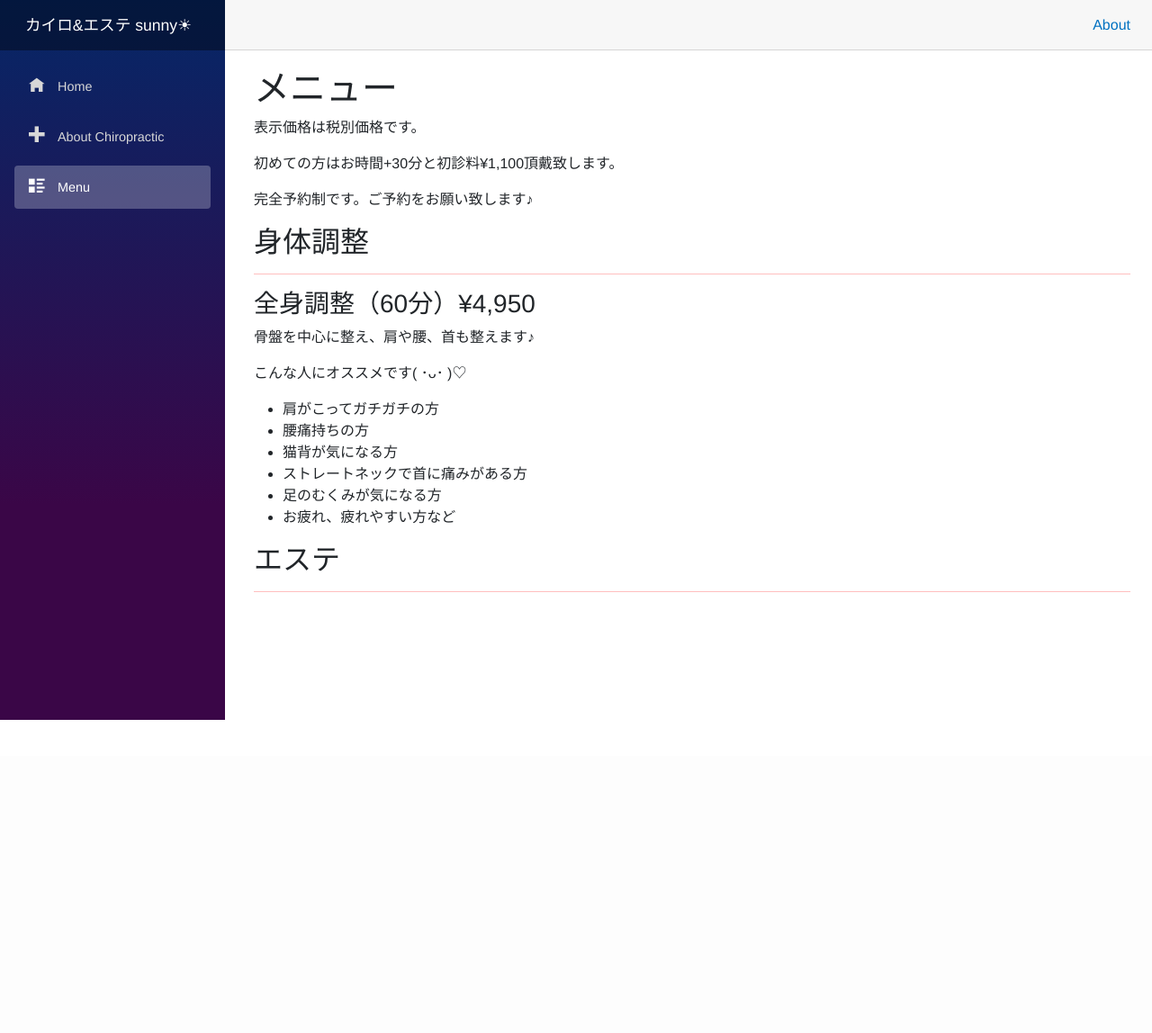
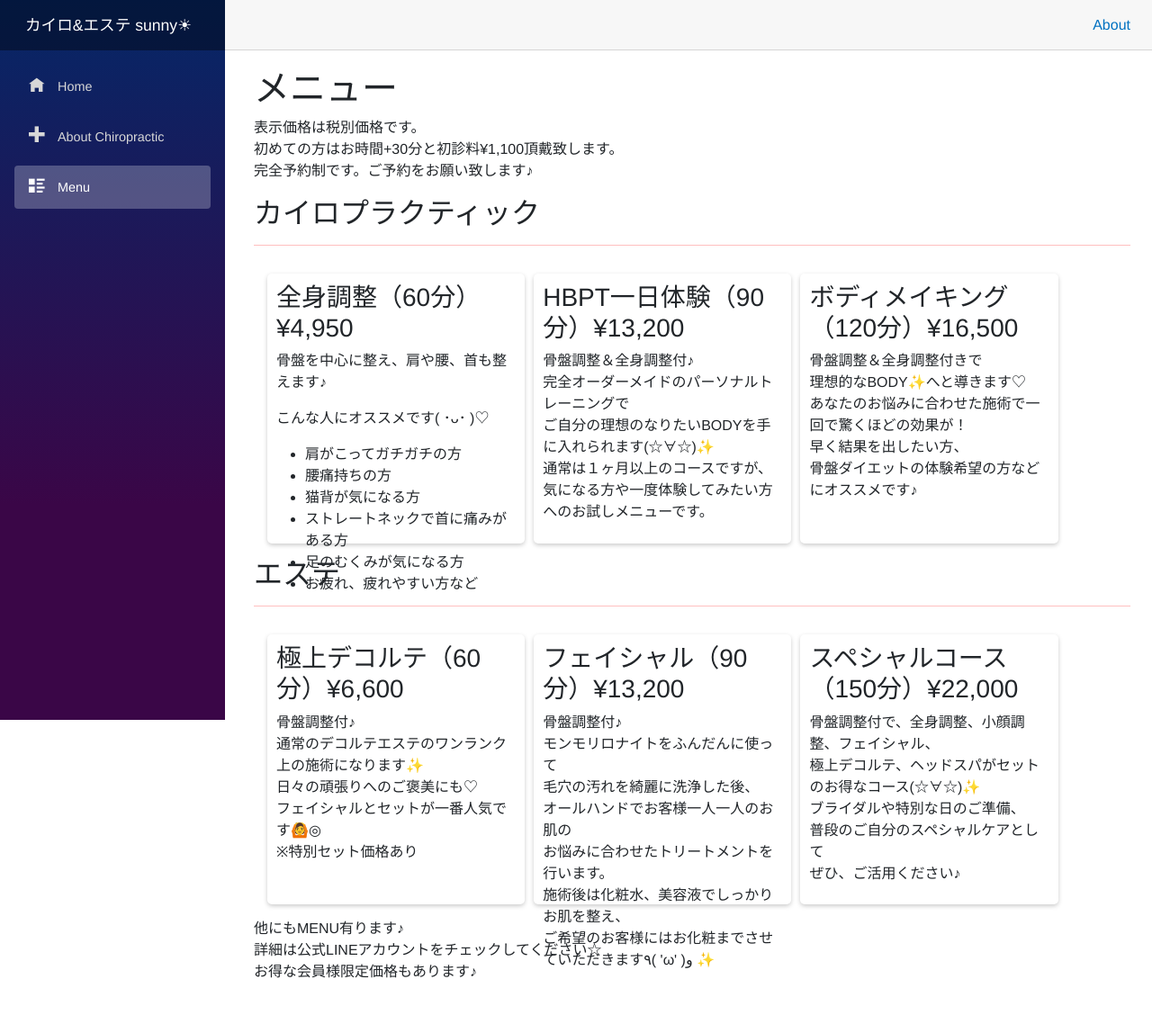
Before and after one commit to rakekiyo/sunny-hp_old, an ASP.NET Core app: page /menu in a window 1280 px wide. Shown: the whole page at 90% size. Before the commit the page ends 800 px from the top, so only its background shows below. Run offline with ASP.NET Core 8, Linux system fonts and the light colour scheme; style sheets or scripts are compiled from the project's sources; some web fonts are replaced.

Commit message:
メニューを作成

```diff
--- a/blazor-app/Pages/Menu.razor
+++ b/blazor-app/Pages/Menu.razor
@@ -8,15 +8,16 @@
 </section>
 
 <section>
-  <p>表示価格は税別価格です。</p>
-  <p>初めての方はお時間+30分と初診料¥1,100頂戴致します。</p>
-  <p>完全予約制です。ご予約をお願い致します♪</p>
+  <p>表示価格は税別価格です。<br>
+    初めての方はお時間+30分と初診料¥1,100頂戴致します。<br>
+    完全予約制です。ご予約をお願い致します♪</p>
 </section>
 
 <section>
-  <h2 class="sunny-subtitle">身体調整</h2>
+  <h2 class="sunny-subtitle">カイロプラクティック</h2>
   <hr>
   <div class="sunny-menu-container">
+    <div class="sunny-menu-item sunny-card">
       <h3 class="sunny-menu-title">全身調整（60分）¥4,950</h3>
       <div class="sunny-menu-content">
         <p>骨盤を中心に整え、肩や腰、首も整えます♪</p>
@@ -31,12 +32,72 @@
         </ul>
       </div>
     </div>
+    <div class="sunny-menu-item sunny-card">
+      <h3 class="sunny-menu-title">HBPT一日体験（90分）¥13,200</h3>
+      <div class="sunny-menu-content">
+        <p>骨盤調整＆全身調整付♪<br>
+          完全オーダーメイドのパーソナルトレーニングで<br>
+          ご自分の理想のなりたいBODYを手に入れられます(☆∀☆)✨<br>
+          通常は１ヶ月以上のコースですが、<br>
+          気になる方や一度体験してみたい方へのお試しメニューです。</p>
+      </div>
+    </div>
+    <div class="sunny-menu-item sunny-card">
+      <h3 class="sunny-menu-title">ボディメイキング（120分）¥16,500</h3>
+      <div class="sunny-menu-content">
+        <p>骨盤調整＆全身調整付きで<br>
+          理想的なBODY✨へと導きます♡<br>
+          あなたのお悩みに合わせた施術で一回で驚くほどの効果が！<br>
+          早く結果を出したい方、<br>
+          骨盤ダイエットの体験希望の方などにオススメです♪</p>
+      </div>
+    </div>
+  </div>
 </section>
 
 <section>
   <h2 class="sunny-subtitle">エステ</h2>
   <hr>
-  <div class="sunny-menu-container"></div>
+  <div class="sunny-menu-container">
+    <div class="sunny-menu-item sunny-card">
+      <h3 class="sunny-menu-title">極上デコルテ（60分）¥6,600</h3>
+      <div class="sunny-menu-content">
+        <p>骨盤調整付♪<br>
+          通常のデコルテエステのワンランク上の施術になります✨<br>
+          日々の頑張りへのご褒美にも♡<br>
+          フェイシャルとセットが一番人気です🙆◎<br>
+          ※特別セット価格あり</p>
+      </div>
+    </div>
+    <div class="sunny-menu-item sunny-card">
+      <h3 class="sunny-menu-title">フェイシャル（90分）¥13,200</h3>
+      <div class="sunny-menu-content">
+        <p>骨盤調整付♪<br>
+          モンモリロナイトをふんだんに使って<br>
+          毛穴の汚れを綺麗に洗浄した後、<br>
+          オールハンドでお客様一人一人のお肌の<br>
+          お悩みに合わせたトリートメントを行います。<br>
+          施術後は化粧水、美容液でしっかりお肌を整え、<br>
+          ご希望のお客様にはお化粧までさせていただきます٩( 'ω' )و ✨</p>
+      </div>
+    </div>
+    <div class="sunny-menu-item sunny-card">
+      <h3 class="sunny-menu-title">スペシャルコース（150分）¥22,000</h3>
+      <div class="sunny-menu-content">
+        <p>骨盤調整付で、全身調整、小顔調整、フェイシャル、<br>
+          極上デコルテ、ヘッドスパがセットのお得なコース(☆∀☆)✨<br>
+          ブライダルや特別な日のご準備、<br>
+          普段のご自分のスペシャルケアとして<br>
+          ぜひ、ご活用ください♪</p>
+      </div>
+    </div>
+  </div>
+</section>
+
+<section>
+  <p>他にもMENU有ります♪<br>
+    詳細は公式LINEアカウントをチェックしてください☆<br>
+    お得な会員様限定価格もあります♪</p>
 </section>
 
 @* <p>This component demonstrates fetching data from the server.</p>
--- a/blazor-app/wwwroot/css/sunny.css
+++ b/blazor-app/wwwroot/css/sunny.css
@@ -1,6 +1,6 @@
 @import url(./font/SetoFont.css);
 
-.sunny-logo
+.sunny-logo,
 .sunny-title,
 .sunny-subtitle {
     font-family: '瀬戸フォント-SP', 'SetoFont', 'Helvetica Neue', Helvetica, Arial, sans-serif;
@@ -9,3 +9,22 @@
 hr {
     color: red;
 }
+
+.sunny-menu-container {
+	display: flex;
+	flex-wrap: wrap;
+	/* justify-content: space-between; */
+	padding: 10px;
+}
+.sunny-menu-item {
+	width: 30%;
+	height: 300px;
+	/* background-color: royalblue; */
+	padding: 10px;
+    margin: 5px;
+}
+
+.sunny-card {
+    border-radius: 5px;
+    box-shadow: 0 2px 5px #ccc;
+}
```
Lines whose indentation alone changed are shown as unchanged.
